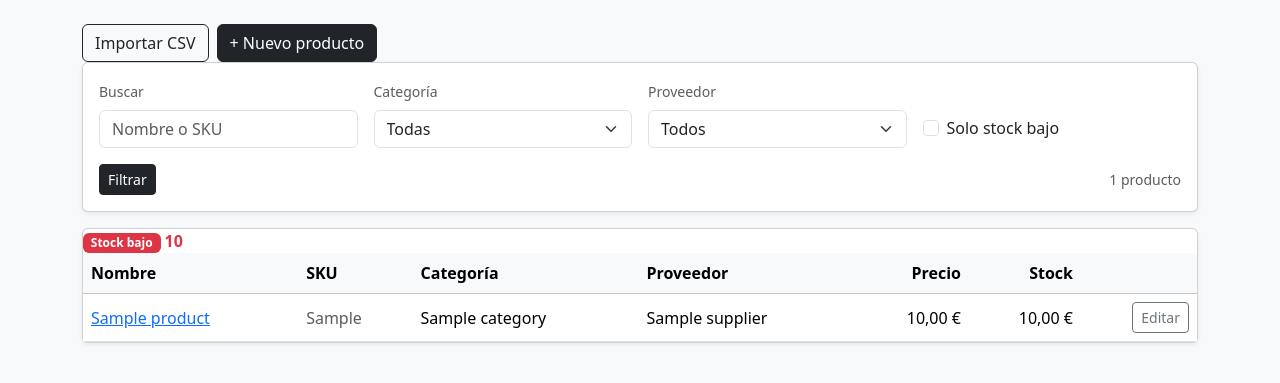
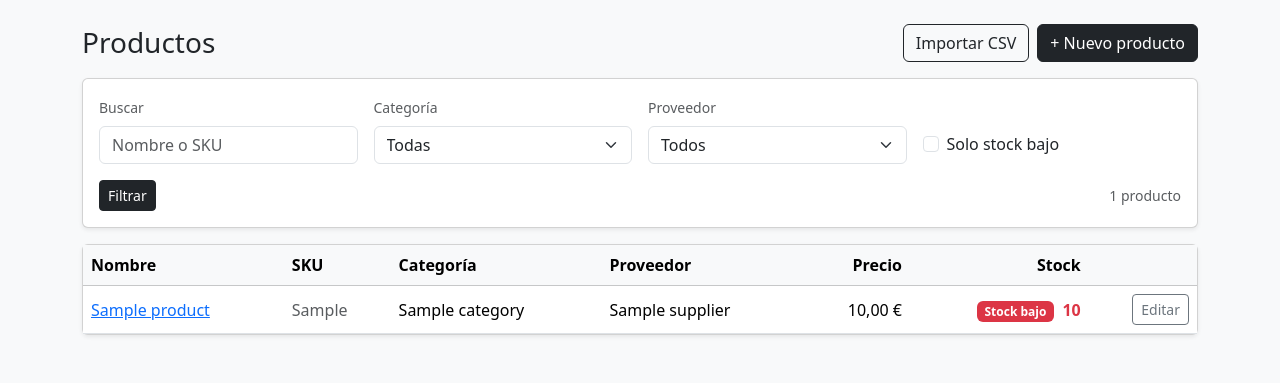
Before and after one commit to BryanE-sketch/Django---Sistema-de-inventario-, a Django app: page / in a window 1280 px wide. Shown: the part 56-439 px from the top of the page. Run offline with Django 5.2, Linux system fonts and the light colour scheme; a user stored in the database is signed in; tables that the repository leaves empty hold one stand-in row (values such as "Sample post").

Commit message:
Corrige la plantilla de la lista de productos

```diff
--- a/inventory/templates/inventory/product_list.html
+++ b/inventory/templates/inventory/product_list.html
@@ -3,11 +3,14 @@
 {% block title %}Productos{% endblock %}
 
 {% block content %}
+<div class="d-flex flex-column flex-md-row justify-content-between align-items-md-center gap-3 mb-3">
+    <h1 class="h3 mb-0">Productos</h1>
     <div class="d-flex gap-2">
         <a href="{% url 'inventory:product_import' %}" class="btn btn-outline-dark">Importar CSV</a>
         <a href="{% url 'inventory:product_create' %}" class="btn btn-dark">+ Nuevo producto</a>
     </div>
 </div>
+
 <form method="get" class="card shadow-sm mb-3">
     <div class="card-body">
         <div class="row g-3 align-items-end">
@@ -40,7 +43,6 @@
     </div>
 </form>
 
-
 <div class="card shadow-sm">
     <div class="table-responsive">
         <table class="table table-hover align-middle mb-0">
@@ -62,8 +64,8 @@
                     <td class="text-muted text-nowrap">{{ product.sku }}</td>
                     <td>{{ product.category }}</td>
                     <td>{{ product.supplier }}</td>
-                    <td class="text-end">{{ product.price }} €</td>
                     <td class="text-end text-nowrap">{{ product.price }} €</td>
+                    <td class="text-end text-nowrap">
                         {% if product.is_low_stock %}
                         <span class="badge text-bg-danger me-1">Stock bajo</span>
                         <span class="text-danger fw-semibold">{{ product.stock }}</span>
```
